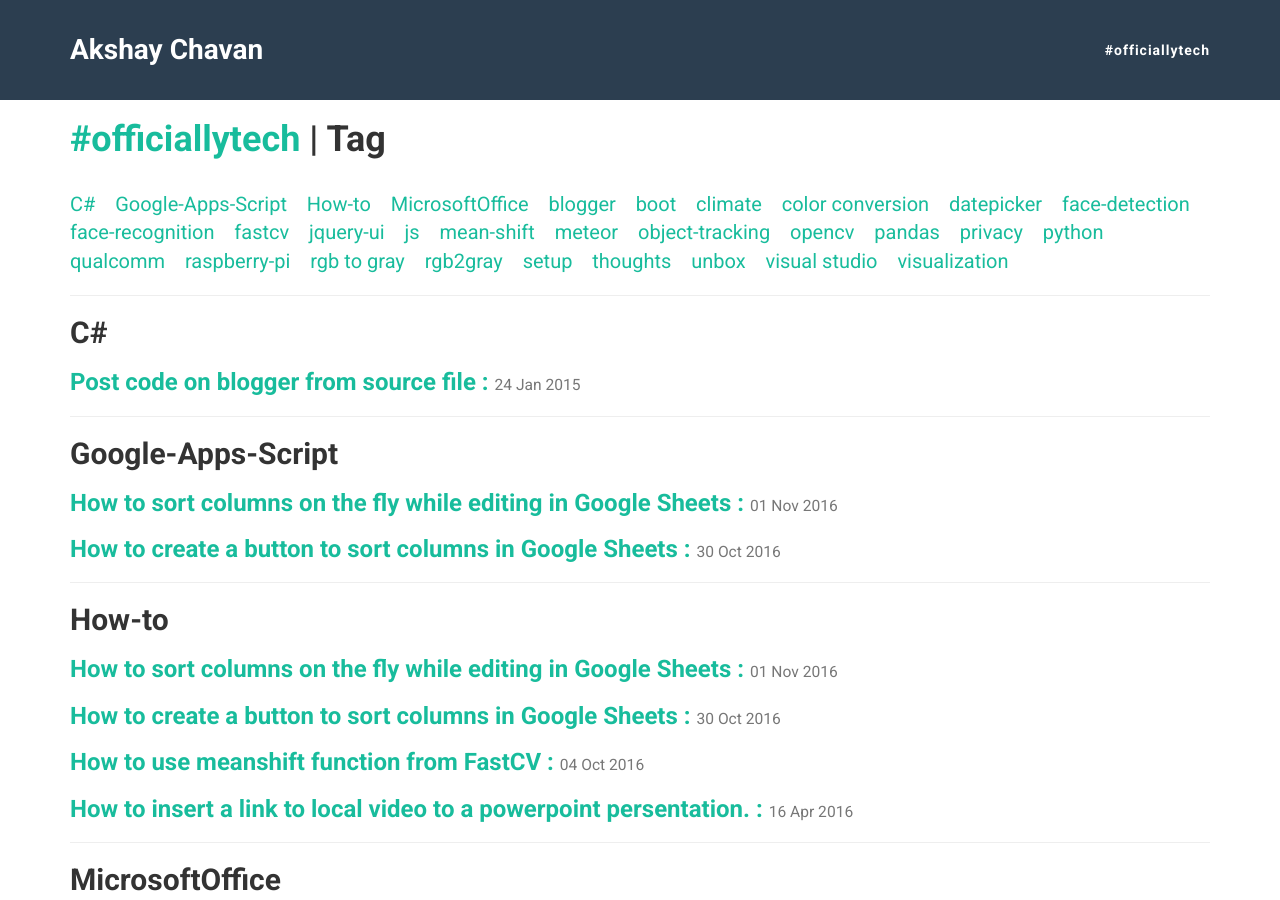
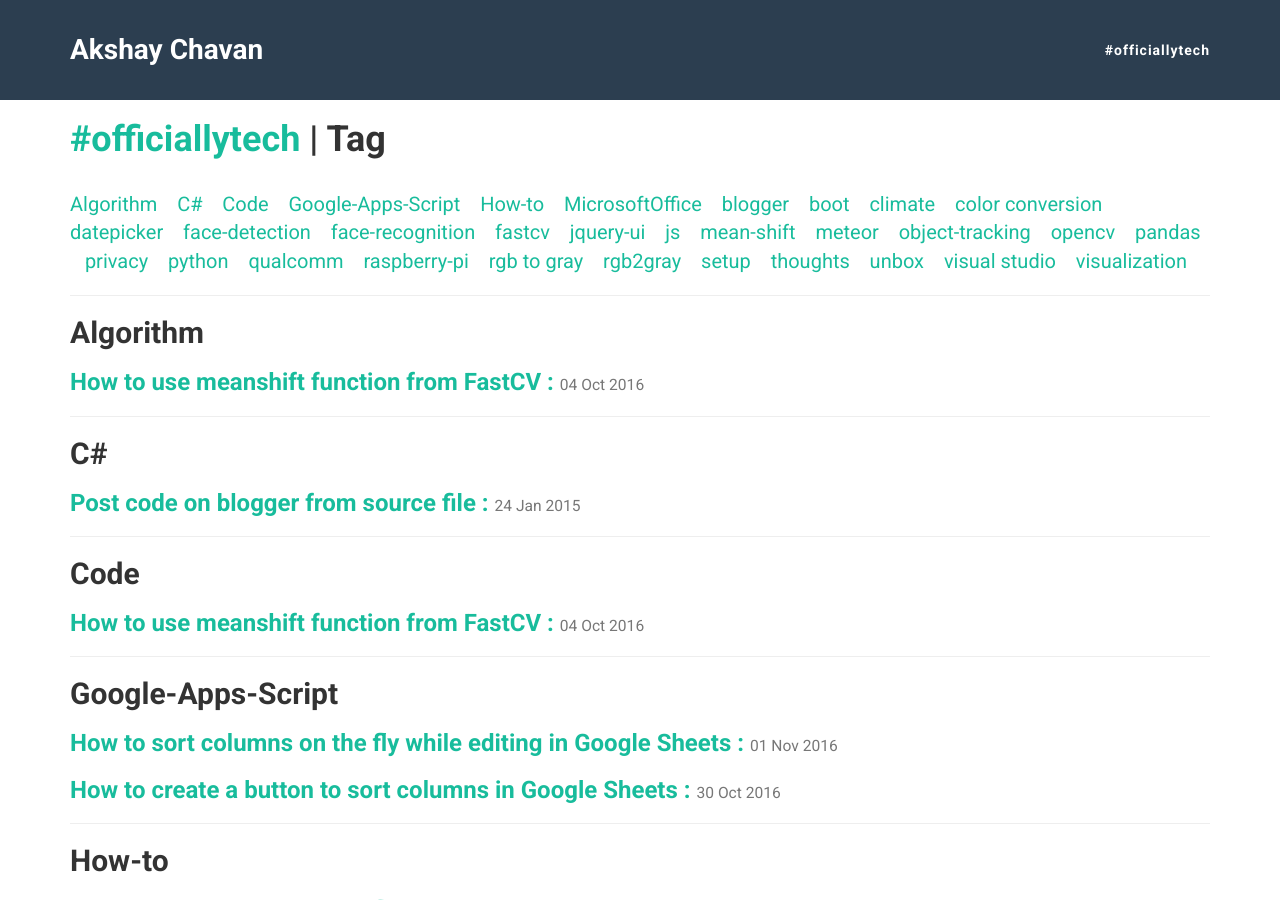
Before and after one commit to arccoder/arccoder.github.io, a Jekyll site: the page built from blog/tag.html, in a window 1280 px wide and 900 px high. Built offline with Jekyll 4.4.1, drawn with Linux system fonts in a browser that asks for light colours; nearby versions of some CDN libraries; some web fonts are replaced; some of the changed text lies outside the part shown.

Commit message:
Update 2016-10-04-fastcv-meanshift-example.md

```diff
--- a/_posts/2016-10-04-fastcv-meanshift-example.md
+++ b/_posts/2016-10-04-fastcv-meanshift-example.md
@@ -3,7 +3,7 @@
 title: How to use meanshift function from FastCV
 description: Using fcvMeanShiftu8 from FastCV
 category: Tech
-tags: [How-to, fastcv, mean-shift]
+tags: [How-to, Code, Algorithm, fastcv]
 ---
 
 How to use meanshift function from FastCV
```
